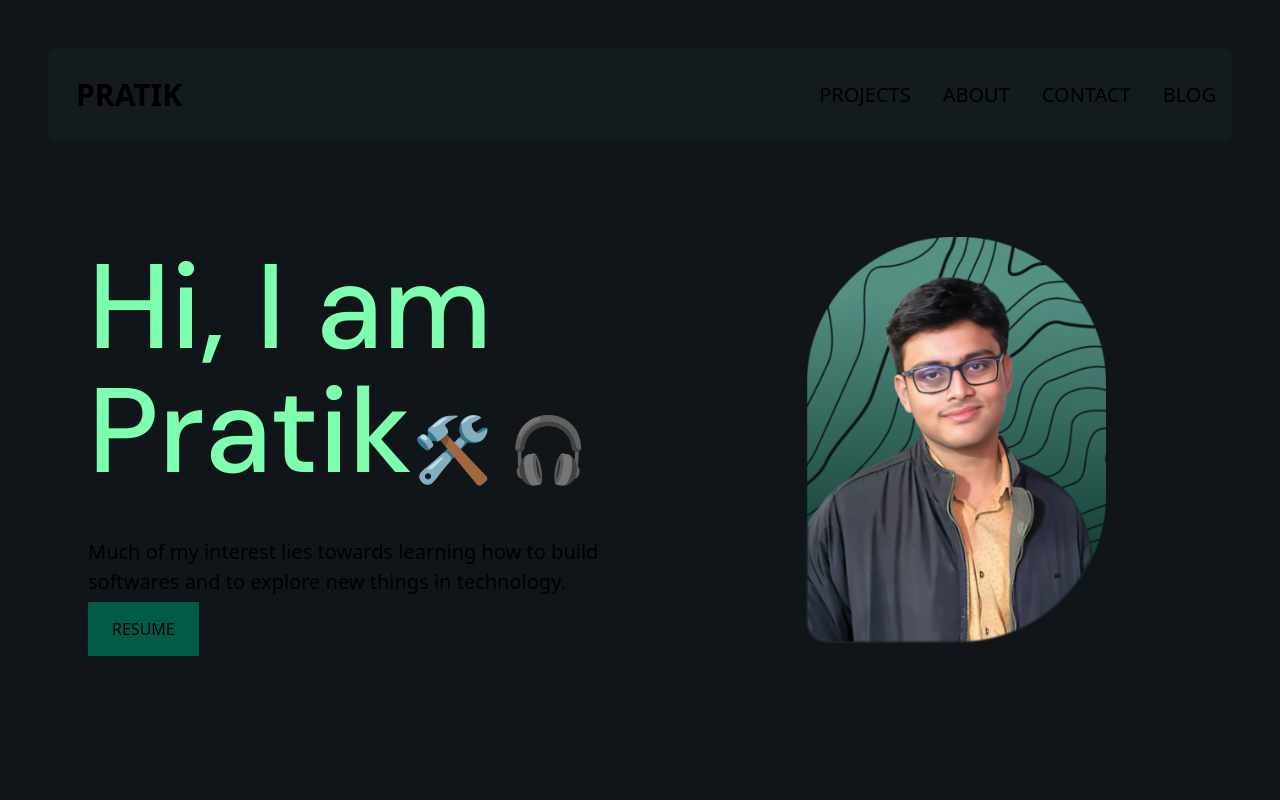
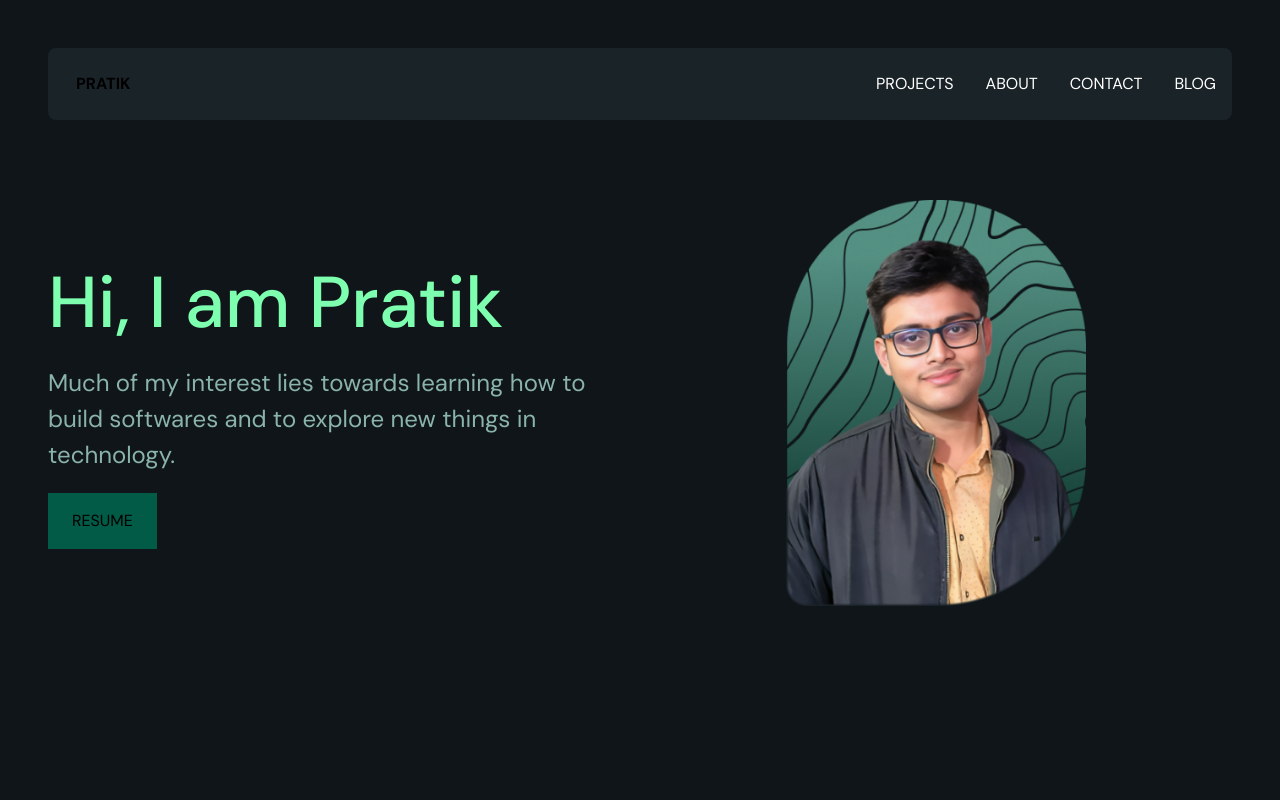
Before and after one commit to pratikdevdas/myportfolio, a Next.js app: page / in a window 1280 px wide. Shown: the top 800 px of the page. Built offline with nearby package versions, Linux system fonts and the light colour scheme.

Commit message:
refactor: 🛠️ improve styles and semantic

```diff
--- a/components/Layout/Hero.tsx
+++ b/components/Layout/Hero.tsx
@@ -4,38 +4,39 @@ import HeroImage from "../../public/images/PorfolioHeroV2.png";
 
 const Hero = () => {
   return (
-      <div className="flex w-full flex-col items-center justify-between pb-8 pt-16 md:flex-row lg:py-20">
-        <div className="order-last h-full flex-1 px-10 pt-16 md:order-first md:pt-6">
-          <div className="text-9xl font-dmsans leading-[124px] tracking-[-2.6%] font-medium text-dark-green-fluorescent">
+    <section className="flex w-full flex-col items-center justify-between pb-8 pt-16 md:flex-row lg:py-20">
+      <div className="flex-1 flex flex-col gap-5">
+        <div className="flex flex-col gap-4">
+          <h1 className="text-7xl font-medium leading-[92px] tracking-[-2.6%] text-dark-green-fluorescent">
             Hi, I am Pratik
-           <span className="text-6xl">
-             🛠️ 🎧
-            </span>
-          </div>
-          <div className="mt-6 text-base md:text-lg lg:text-xl">
-            <p>
-            Much of my interest lies towards learning how to build softwares and to explore new things in technology.
+          </h1>
+          <p className="text-base text-dark-green-200 md:text-lg lg:text-2xl">
+            Much of my interest lies towards learning how to build softwares and
+            to explore new things in technology.
             {/* Currently working as a fullstack engineree at{" "} SlidesAi.io */}
           </p>
         </div>
-          <div className="my-4">
+        <div>
           <a
             href="https://drive.google.com/file/d/1Y0uBj5ORuLn9L7YK6JRHgf2696IIar9Y/view"
-              className="bg-dark-green-500 px-6 py-4 text-base"
+            className="inline-block bg-dark-green-500 px-6 py-4 text-base transition-colors duration-300 hover:bg-dark-green-600"
+            target="_blank"
+            rel="noopener noreferrer"
+            aria-label="Download Resume"
           >
             RESUME
           </a>
         </div>
       </div>
-        <div className="flex-1 ">
+      <div className="flex-1">
         <Image
           src={HeroImage}
           width={300}
-            alt="Profile"
+          alt="Pratik's profile picture"
           className="mx-auto"
         />
       </div>
-      </div>
+    </section>
   );
 };
 
--- a/components/Layout/Navbar.tsx
+++ b/components/Layout/Navbar.tsx
@@ -2,12 +2,12 @@ import Link from "next/link";
 import React from "react";
 function Navbar() {
   return (
-    <div className="bg-dark-green-opaque text-lg rounded-lg md:text-xl">
+    <div className="bg-dark-green-950 text-lg rounded-lg md:text-xl">
       <nav className="mx-auto flex items-center  justify-between py-4 px-4 md:py-6">
-        <div className="pl-3 text-2xl font-bold lg:text-3xl">
+        <div className="pl-3 text-2xl font-bold lg:text-base">
           <Link href="/">PRATIK</Link>
         </div>
-        <div className="flex gap-8">
+        <div className="flex gap-8 text-base text-white">
           <Link href="/#projects">PROJECTS</Link>
           <Link href="/#about">ABOUT</Link>
           <Link href="/#contact">CONTACT</Link>
--- a/package.json
+++ b/package.json
@@ -3,7 +3,7 @@
   "version": "0.1.0",
   "private": true,
   "scripts": {
-    "dev": "next dev",
+    "dev": "PORT=6969 next dev",
     "build": "next build",
     "start": "next start",
     "lint": "next lint"
--- a/pages/_app.tsx
+++ b/pages/_app.tsx
@@ -6,13 +6,12 @@ import { DM_Sans } from "next/font/google";
 
 const dmSans = DM_Sans({
   subsets: ['latin'],
-  variable: '--font-dmSans',
 })
 
 
 function MyApp({ Component, pageProps }: AppProps) {
   return (
-    <main className={`${dmSans.variable} font-sans`}>
+    <main className={`${dmSans.className} font-sans`}>
       <Component {...pageProps} />
       <Script src="https://scripts.simpleanalyticscdn.com/latest.js" />
       <noscript>
--- a/tailwind.config.js
+++ b/tailwind.config.js
@@ -54,6 +54,7 @@ module.exports = {
       g700: "#374151",
       g900: "#111827",
       transparent: "transparent",
+      white: "#fff",
     },
     extend: {},
   },
```
Lines whose indentation alone changed are shown as unchanged.
